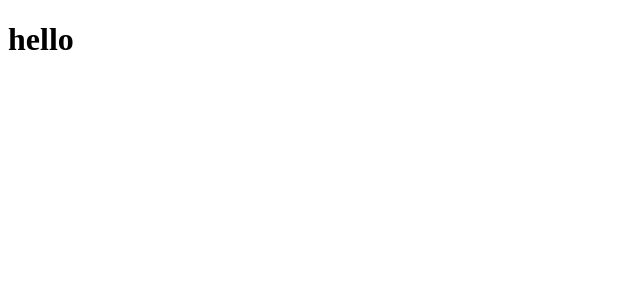
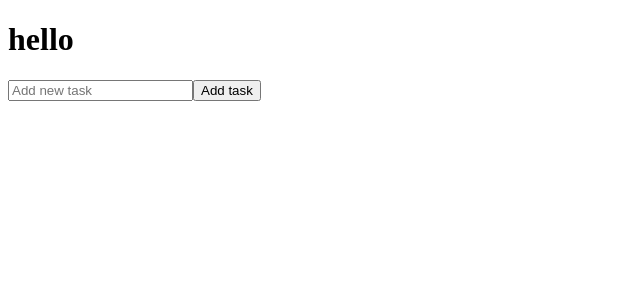
Before and after one commit to lukaskourilcz/huxn, a Vue app: page / in a window 1280 px wide. Shown: the top 300 px of the page, without its empty margins (0-640 px from the left). Built offline with nearby package versions, Linux system fonts and the light colour scheme.

Commit message:
template skeleton

```diff
--- a/src/App.vue
+++ b/src/App.vue
@@ -1,5 +1,9 @@
-<script setup></script>
+<script setup>
+import TodoList from './TodoList.vue';
+
+</script>
 <template>
   <h1>hello</h1>
+  <TodoList/>
 </template>
 <style scoped></style>
--- a/src/TodoList.vue
+++ b/src/TodoList.vue
@@ -18,7 +18,16 @@ const removeTask = (index) => {
 </script>
 
 <template>
+<div class="todo-app">
+    <div class="task-input">
+        <input v-model="newTask" @keyup.enter="addTask" placeholder="Add new task">
+        <button @click="addTask">Add task</button>
+    </div>
 
+    <ul class="task-list">
+        <li v-for="(task, index) in tasks" :key="index" class="task-item"></li>
+    </ul>
+</div>
 
 
 </template>
```
